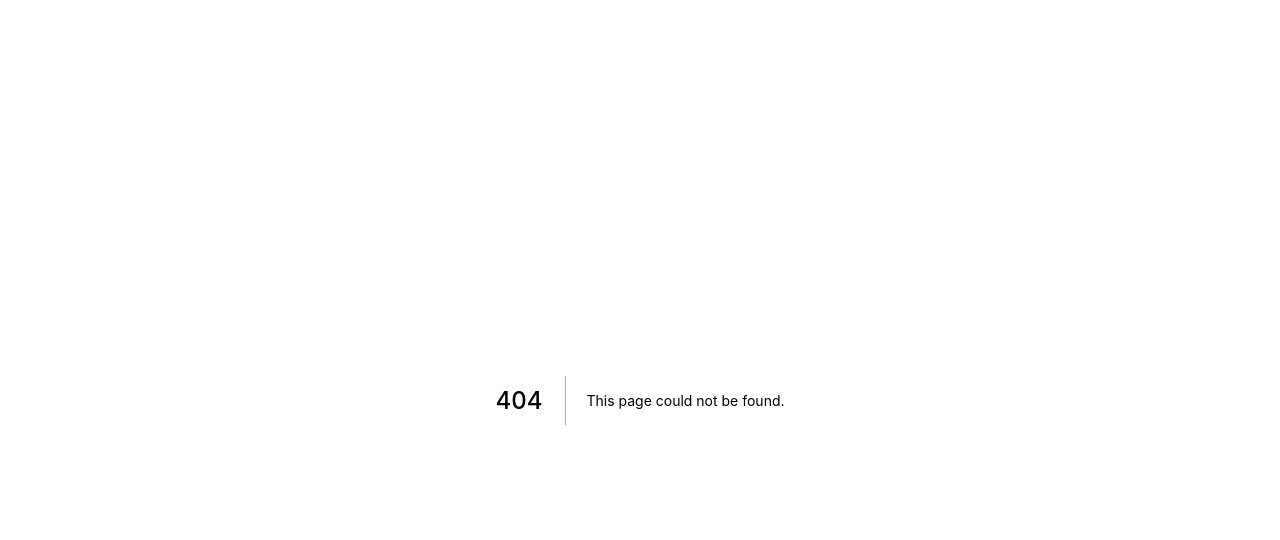
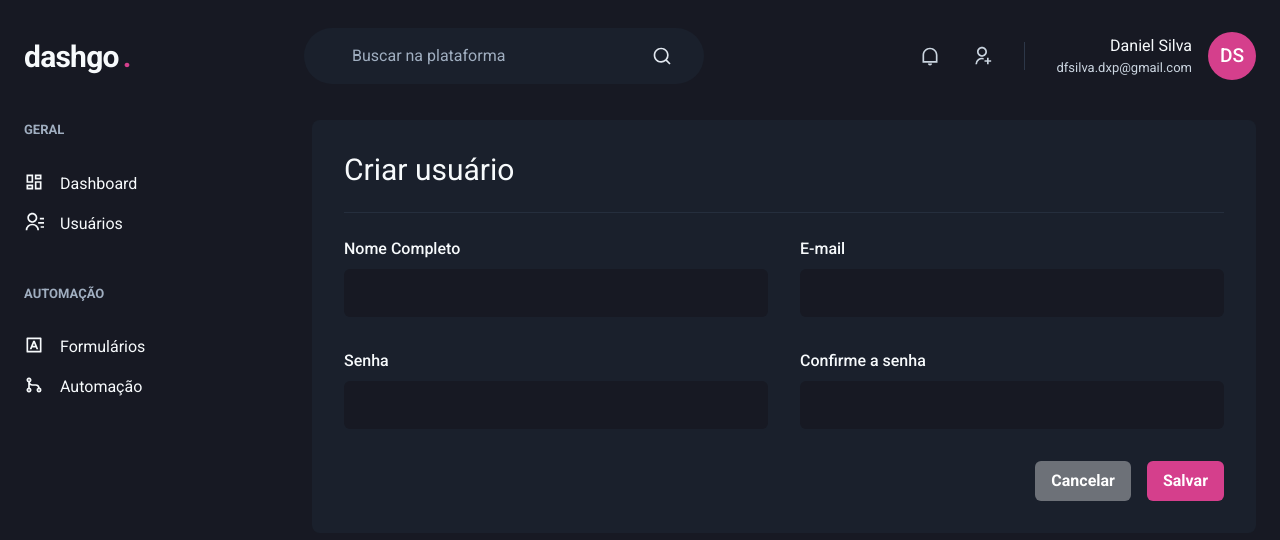
Before and after one commit to dfsilvadev/ignite-dashgo, a Next.js app: page /users/create in a window 1280 px wide. Before the commit this address had no page. Shown: the top 540 px of the page. Built offline with nearby package versions, Linux system fonts and the light colour scheme.

Commit message:
feat: iniciando o form de user

```diff
--- /dev/null
+++ b/src/pages/users/create.tsx
@@ -0,0 +1,91 @@
+import {
+  Box,
+  Button,
+  Divider,
+  Flex,
+  Heading,
+  HStack,
+  SimpleGrid,
+  VStack,
+} from "@chakra-ui/react";
+import { Input } from "../../components/Form/Input";
+import { Header } from "../../components/Header";
+import { Sidebar } from "../../components/Sidebar";
+
+export default function CreateUser() {
+  return (
+    <Box>
+      <Header />
+
+      <Flex
+        width="100%"
+        marginY="6"
+        maxWidth={1480}
+        marginX="auto"
+        paddingX="6"
+      >
+        <Sidebar />
+        <Box flex="1" borderRadius={8} background="gray.800" padding="8">
+          <Heading size="lg" fontWeight="normal">
+            Criar usuário
+          </Heading>
+
+          <Divider my="6" borderColor="gray.700" />
+
+          <VStack spacing="8">
+            <SimpleGrid minChildWidth="240px" spacing="8" width="100%">
+              <Input
+                name="name"
+                label="Nome Completo"
+                type="text"
+                size="lg"
+                background="gray.900"
+                variant="filled"
+                focusBorderColor="pink.500"
+                _hover={{ bgColor: "gray.900" }}
+              />
+              <Input
+                name="email"
+                label="E-mail"
+                type="email"
+                size="lg"
+                background="gray.900"
+                variant="filled"
+                focusBorderColor="pink.500"
+                _hover={{ bgColor: "gray.900" }}
+              />
+            </SimpleGrid>
+            <SimpleGrid minChildWidth="240px" spacing="8" width="100%">
+              <Input
+                name="password"
+                label="Senha"
+                type="password"
+                size="lg"
+                background="gray.900"
+                variant="filled"
+                focusBorderColor="pink.500"
+                _hover={{ bgColor: "gray.900" }}
+              />
+              <Input
+                name="password_confirmation"
+                label="Confirme a senha"
+                type="password"
+                size="lg"
+                background="gray.900"
+                variant="filled"
+                focusBorderColor="pink.500"
+                _hover={{ bgColor: "gray.900" }}
+              />
+            </SimpleGrid>
+          </VStack>
+          <Flex mt="8" justify="flex-end">
+            <HStack spacing="4">
+              <Button colorScheme="whiteAlpha"> Cancelar</Button>
+              <Button colorScheme="pink"> Salvar</Button>
+            </HStack>
+          </Flex>
+        </Box>
+      </Flex>
+    </Box>
+  );
+}
```
